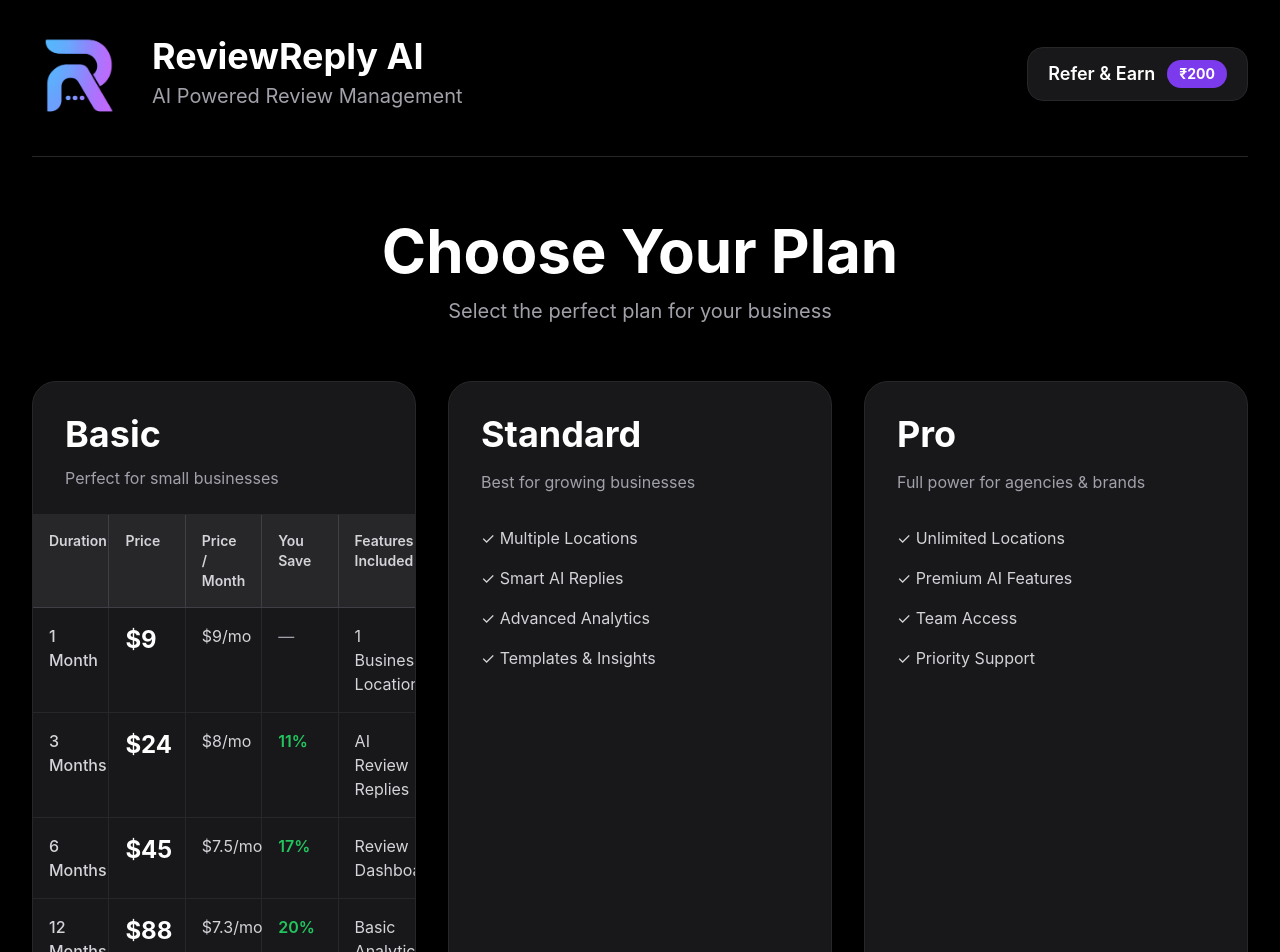
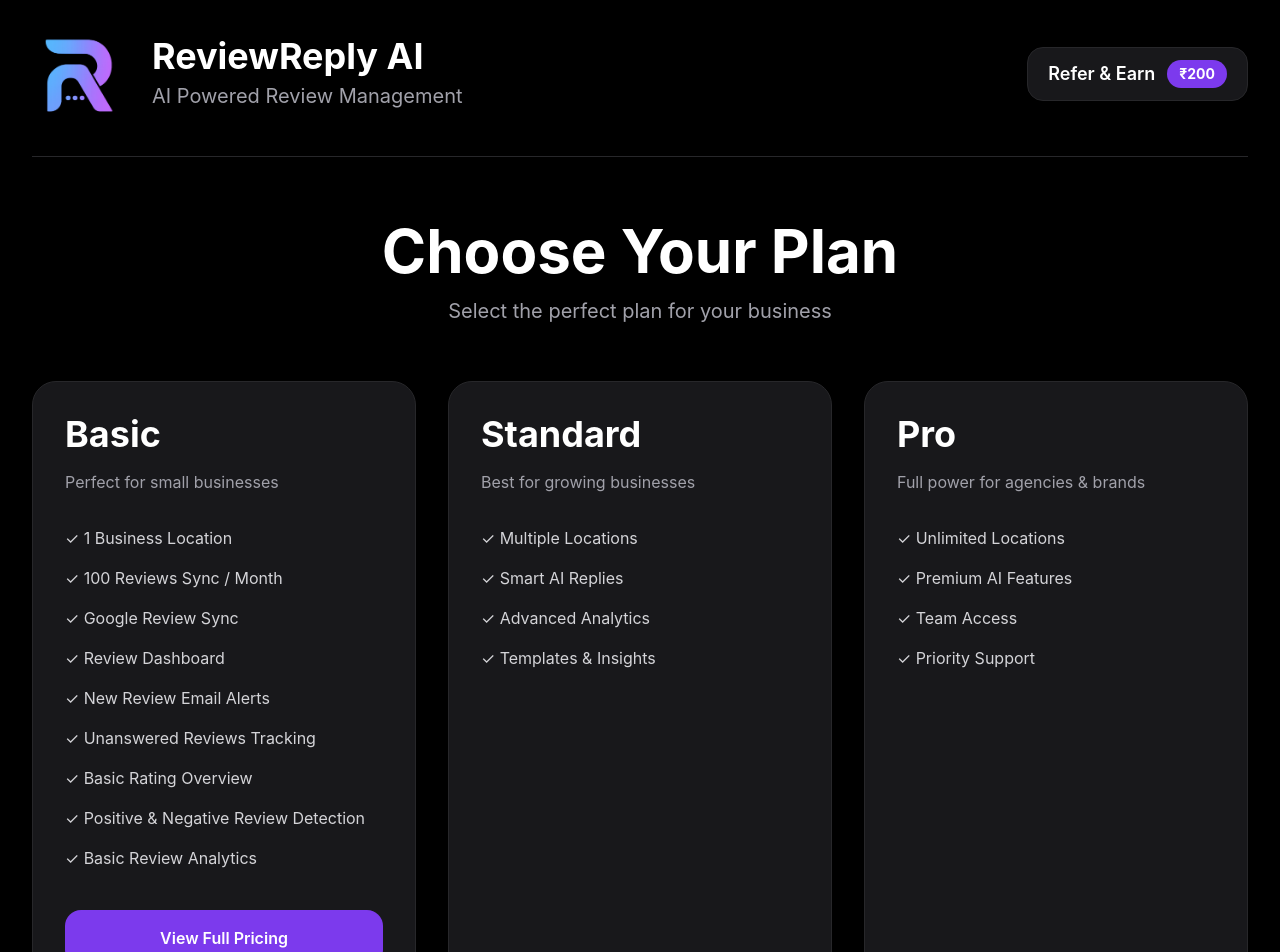
Before and after one commit to afnankhan123456/reviewreply-ai, a Next.js app: page /plans in a window 1280 px wide. Shown: the top 952 px of the page. Built offline with nearby package versions, Linux system fonts and the light colour scheme.

Commit message:
Refactor BasicPricingPage component structure
Updated the Basic Pricing Page layout and features list.

```diff
--- a/app/plans/basic/pricing/page.tsx
+++ b/app/plans/basic/pricing/page.tsx
@@ -4,165 +4,51 @@ import Link from "next/link";
 
 export default function BasicPricingPage() {
   return (
-    <div className="bg-zinc-900 border border-zinc-800 rounded-3xl overflow-hidden hover:border-violet-500 transition-all h-full">
+    <div className="bg-zinc-900 border border-zinc-800 rounded-3xl p-8 hover:border-violet-500 transition-all h-full flex flex-col">
 
-      {/* HEADER */}
+      {/* TITLE */}
 
-      <div className="px-8 pt-8 pb-6 border-b border-zinc-800">
-
-        <h2 className="text-4xl font-bold text-white mb-3">
+      <h2 className="text-4xl font-bold mb-4 text-white">
         Basic
       </h2>
 
-        <p className="text-zinc-400">
+      <p className="text-zinc-400 mb-8">
         Perfect for small businesses
       </p>
 
-      </div>
+      {/* FEATURES */}
 
-      {/* TABLE HEADER */}
+      <div className="space-y-4 text-zinc-300 flex-1">
 
-      <div className="grid grid-cols-5 bg-zinc-800 border-b border-zinc-700 text-sm font-semibold text-zinc-300">
+        <div>✓ 1 Business Location</div>
 
-        <div className="p-4 border-r border-zinc-700">
-          Duration
-        </div>
+        <div>✓ 100 Reviews Sync / Month</div>
 
-        <div className="p-4 border-r border-zinc-700">
-          Price
-        </div>
+        <div>✓ Google Review Sync</div>
 
-        <div className="p-4 border-r border-zinc-700">
-          Price / Month
-        </div>
+        <div>✓ Review Dashboard</div>
 
-        <div className="p-4 border-r border-zinc-700">
-          You Save
-        </div>
+        <div>✓ New Review Email Alerts</div>
 
-        <div className="p-4">
-          Features Included
-        </div>
+        <div>✓ Unanswered Reviews Tracking</div>
 
-      </div>
+        <div>✓ Basic Rating Overview</div>
 
-      {/* ROW 1 */}
+        <div>✓ Positive & Negative Review Detection</div>
 
-      <div className="grid grid-cols-5 border-b border-zinc-800">
-
-        <div className="p-4 border-r border-zinc-800 text-zinc-300 font-medium">
-          1 Month
-        </div>
-
-        <div className="p-4 border-r border-zinc-800 text-white text-2xl font-bold">
-          $9
-        </div>
-
-        <div className="p-4 border-r border-zinc-800 text-zinc-300">
-          $9/mo
-        </div>
-
-        <div className="p-4 border-r border-zinc-800 text-zinc-400">
-          —
-        </div>
-
-        <div className="p-4 text-zinc-300">
-          1 Business Location
-        </div>
-
-      </div>
-
-      {/* ROW 2 */}
-
-      <div className="grid grid-cols-5 border-b border-zinc-800">
-
-        <div className="p-4 border-r border-zinc-800 text-zinc-300 font-medium">
-          3 Months
-        </div>
-
-        <div className="p-4 border-r border-zinc-800 text-white text-2xl font-bold">
-          $24
-        </div>
-
-        <div className="p-4 border-r border-zinc-800 text-zinc-300">
-          $8/mo
-        </div>
-
-        <div className="p-4 border-r border-zinc-800 text-green-500 font-semibold">
-          11%
-        </div>
-
-        <div className="p-4 text-zinc-300">
-          AI Review Replies
-        </div>
-
-      </div>
-
-      {/* ROW 3 */}
-
-      <div className="grid grid-cols-5 border-b border-zinc-800">
-
-        <div className="p-4 border-r border-zinc-800 text-zinc-300 font-medium">
-          6 Months
-        </div>
-
-        <div className="p-4 border-r border-zinc-800 text-white text-2xl font-bold">
-          $45
-        </div>
-
-        <div className="p-4 border-r border-zinc-800 text-zinc-300">
-          $7.5/mo
-        </div>
-
-        <div className="p-4 border-r border-zinc-800 text-green-500 font-semibold">
-          17%
-        </div>
-
-        <div className="p-4 text-zinc-300">
-          Review Dashboard
-        </div>
-
-      </div>
-
-      {/* ROW 4 */}
-
-      <div className="grid grid-cols-5">
-
-        <div className="p-4 border-r border-zinc-800 text-zinc-300 font-medium">
-          12 Months
-        </div>
-
-        <div className="p-4 border-r border-zinc-800 text-white text-2xl font-bold">
-          $88
-        </div>
-
-        <div className="p-4 border-r border-zinc-800 text-zinc-300">
-          $7.3/mo
-        </div>
-
-        <div className="p-4 border-r border-zinc-800 text-green-500 font-semibold">
-          20%
-        </div>
-
-        <div className="p-4 text-zinc-300">
-          Basic Analytics
-        </div>
+        <div>✓ Basic Review Analytics</div>
 
       </div>
 
       {/* BUTTON */}
 
-      <div className="p-6 border-t border-zinc-800">
-
       <Link
         href="/plans/basic/pricing"
-          className="block text-center bg-violet-600 hover:bg-violet-700 transition-all rounded-2xl py-4 font-semibold text-white"
+        className="mt-10 block text-center bg-violet-600 hover:bg-violet-700 transition-all rounded-2xl py-4 font-semibold text-white"
       >
         View Full Pricing
       </Link>
 
     </div>
-
-    </div>
   );
 }
```
Lines whose indentation alone changed are shown as unchanged.
